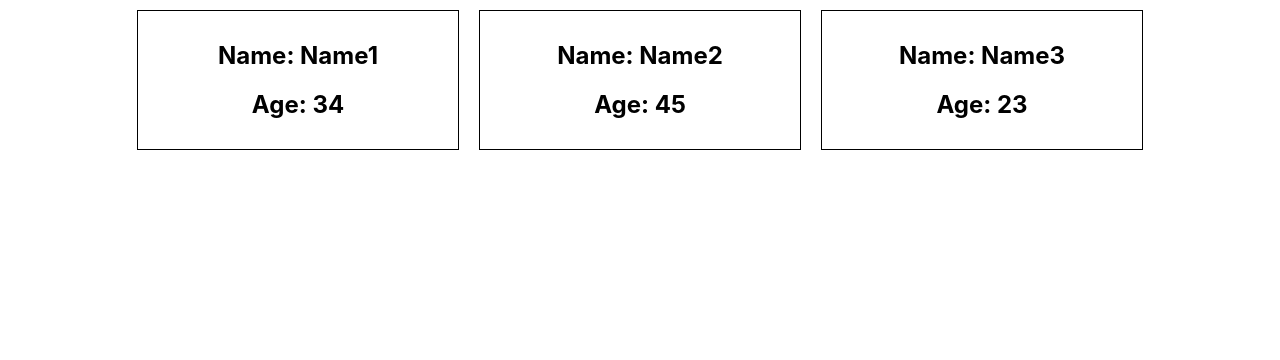
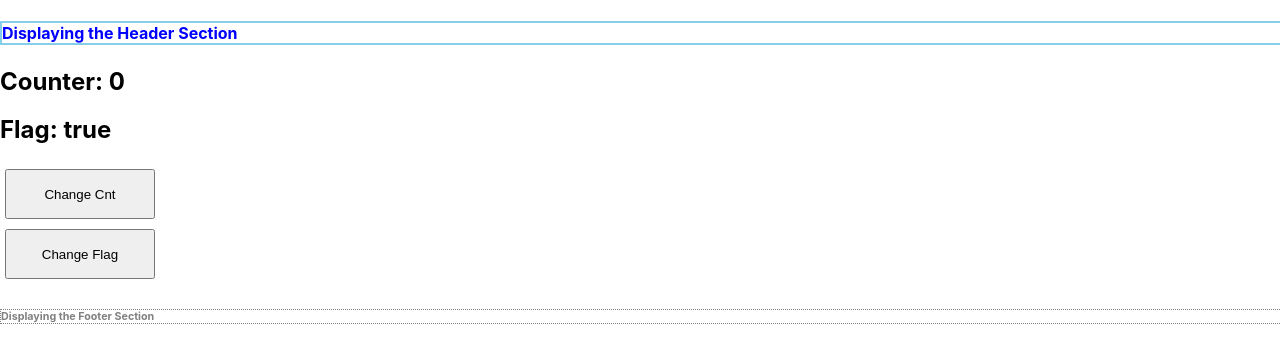
Before and after one commit to sixthh-sense/react_master, a React (Create React App) app: page / in a window 1280 px wide. Shown: the top 360 px of the page. Built offline with nearby package versions, Linux system fonts and the light colour scheme.

Commit message:
#25 css 설정 덜 되어있음 memoization에 주목

```diff
--- a/src/App.js
+++ b/src/App.js
@@ -1,29 +1,34 @@
-import PersonInfo from './components/PersonInfo';
-import logo from './logo.svg';
-import './App.css';
+import "./css/styles.css";
+import HeaderC from "./layouts/HeaderC";
+import FooterC from "./layouts/FooterC";
+import DisplayCounter from "./contents/DisplayCounter";
+import DisplayFlag from "./contents/DisplayFlag";
+import ChangeState from "./actions/ChangeState";
+import React, {useState, useCallback} from "react";
 
-function App() {
+export default function App() {
+
+    // counter
+    const [cnt, setCount] = useState(0);
+    // boolean state
+    const [mFlag, setFlag] = useState(true);
+
+    let changeCnt = useCallback(() => {
+        setCount(cnt + 1);
+    }, [cnt]);
+
+    let changeFlag = useCallback(() => {
+        setFlag(!mFlag);
+    }, [mFlag]);
+
   return (
-    <div className="App">
-      <PersonInfo name="Name1" age="34"/>
-      <PersonInfo name="Name2" age="45"/>
-      <PersonInfo name="Name3" age="23"/>
-      {/*<header className="App-header">*/}
-      {/*  <img src={logo} className="App-logo" alt="logo" />*/}
-      {/*  <p>*/}
-      {/*    Edit <code>src/App.js</code> and save to reload.*/}
-      {/*  </p>*/}
-      {/*  <a*/}
-      {/*    className="App-link"*/}
-      {/*    href="https://reactjs.org"*/}
-      {/*    target="_blank"*/}
-      {/*    rel="noopener noreferrer"*/}
-      {/*  >*/}
-      {/*    Learn React*/}
-      {/*  </a>*/}
-      {/*</header>*/}
-    </div>
+      <div className="App">
+          <HeaderC/>
+            <DisplayCounter counter={cnt}/>
+            <DisplayFlag flag={mFlag}/>
+            <ChangeState caption="Change Cnt" click={changeCnt}/>
+            <ChangeState caption="Change Flag" click={changeFlag}/>
+          <FooterC/>
+      </div>
   );
 }
-
-export default App;
--- /dev/null
+++ b/src/actions/ChangeState.js
@@ -0,0 +1,19 @@
+import React from "react";
+
+function ChangeState(props) {
+    console.log("CS rendered");
+    const btnStyle = {
+        height: "50px",
+        width: "150px",
+        margin: "5px"
+    }
+    return (
+        <div className="App">
+            <button style={btnStyle}
+                    onClick={props.click}>
+                {props.caption}
+            </button>
+        </div>
+    );
+}
+export default ChangeState;
--- /dev/null
+++ b/src/contents/DisplayCounter.js
@@ -0,0 +1,12 @@
+import React from "react";
+
+function DisplayCounter(props) {
+    console.log("DC rendered");
+    return (
+      <div className="App">
+          <h2>Counter: {props.counter}</h2>
+      </div>
+    );
+}
+
+export default React.memo(DisplayCounter);
--- /dev/null
+++ b/src/contents/DisplayFlag.js
@@ -0,0 +1,11 @@
+import React from "react";
+
+function DisplayFlag(props) {
+    console.log("DF rendered");
+    return (
+        <div className="App">
+            <h2>Flag: {props.flag.toString()}</h2>
+        </div>
+    );
+}
+export default React.memo(DisplayFlag);
--- /dev/null
+++ b/src/layouts/FooterC.js
@@ -0,0 +1,17 @@
+import React from "react";
+
+function FooterC() {
+    console.log("Footer rendered");
+    const fStyle = {
+        border: "1px dotted gray",
+        width: "100%",
+        color: "gray"
+    }
+    return (
+        <div>
+            <h6 style={fStyle}>Displaying the Footer Section</h6>
+        </div>
+    );
+}
+
+export default React.memo(FooterC);
--- /dev/null
+++ b/src/layouts/HeaderC.js
@@ -0,0 +1,17 @@
+import React from "react";
+
+function HeaderC() {
+    console.log("Header rendered");
+    const hStyle = {
+        border: "2px solid skyblue",
+        width: "100%",
+        color: "blue"
+    }
+    return (
+      <div>
+          <h4 style={hStyle}>Displaying the Header Section</h4>
+      </div>
+    );
+}
+
+export default HeaderC;
```
Also changed, not shown: src/css/styles.css (added).
